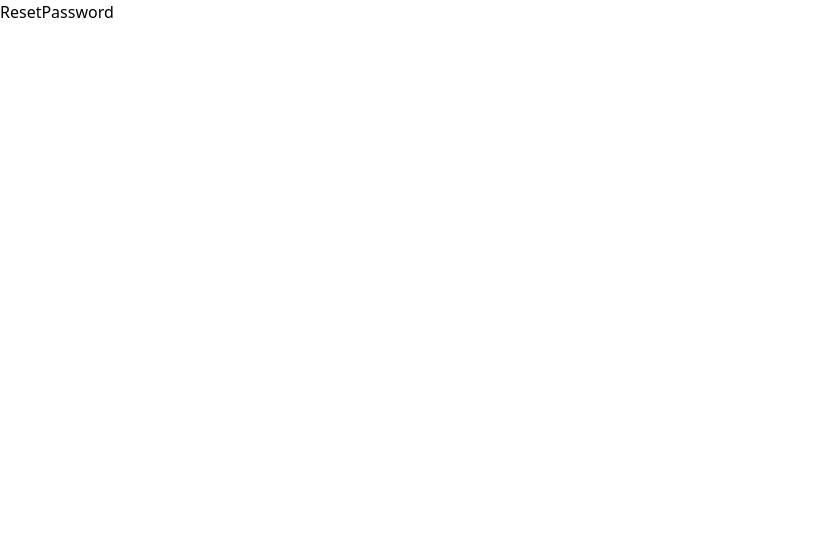
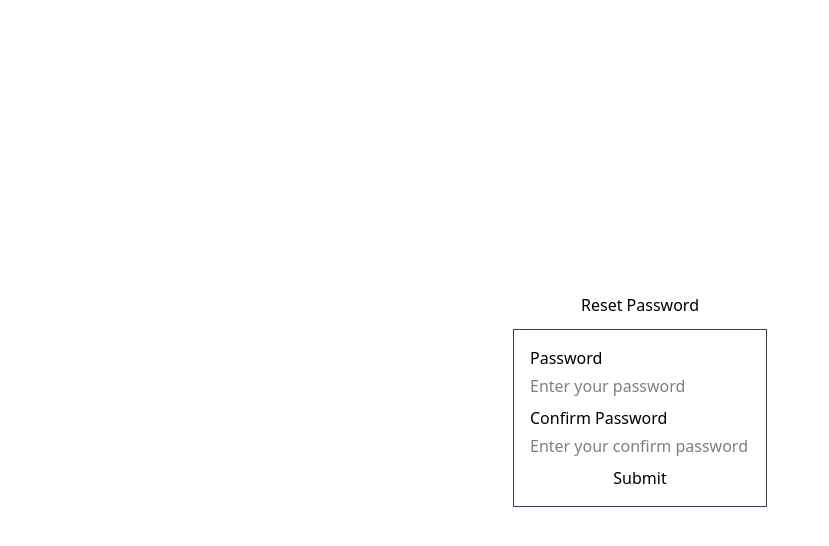
Before and after one commit to bishaldsrija08/Ecom_Frontend, a React (Vite) app: page /reset-password in a window 1280 px wide. Shown: the top 546 px of the page, without its empty margins (0-829 px from the left). Built offline with nearby package versions, Linux system fonts and the light colour scheme.

Commit message:
UI of auth done

```diff
--- a/src/components/TextField.jsx
+++ b/src/components/TextField.jsx
@@ -5,6 +5,7 @@ const TextField = ({
   label,
   placeholder = "placeholder",
   type = "text",
+  required = false
 }) => {
   return (
     <div className="flex flex-col gap-1">
--- a/src/pages/auth/ForgotPassword.jsx
+++ b/src/pages/auth/ForgotPassword.jsx
@@ -5,21 +5,20 @@ const ForgotPassword = () => {
     const [email, setEmail] = useState("");
     const handleSubmit = (e) => {
         e.preventDefault();
+        console.log(email)
     };
     return (
-        <div>
+        <div className="min-h-screen flex flex-col gap-3 justify-center items-center">
             <p>Forgot Password</p>
 
-            <form onSubmit={handleSubmit}>
+            <form onSubmit={handleSubmit} className="border p-2">
                 <TextField
                     type="email"
                     id={"email"}
                     label={"Email"}
-                    onChange={(e) => {
-                        setEmail(e.target.value);
-                    }}
+                    placeholder="Enter your registered Email"
+                    onChange={(e) => setEmail(e.target.value)}
                     value={email}
-                    plachoder="Email"
                 />
                 <button type="submit">Submit</button>
             </form>
--- a/src/pages/auth/Register.jsx
+++ b/src/pages/auth/Register.jsx
@@ -3,11 +3,17 @@ import TextField from "../../components/TextField";
 
 const Register = () => {
     const [email, setEmail] = useState("")
+    const [username, setUsername] = useState("")
+    const [password, setPassword] = useState("")
+    const [confirmPassword, setConfirmPassword] = useState("")
+    const [phone, setPhone] = useState("")
 
     const handleSubmit = (e) => {
         e.preventDefault();
+        console.log(email, username, password, confirmPassword, phone)
 
     };
+
     return (
         <div className="min-h-screen flex flex-col gap-3 justify-center items-center">
             <p>Register</p>
@@ -18,18 +24,21 @@ const Register = () => {
                     label={"Email"}
                     type="email"
                     value={email}
+                    placeholder={"Enter your email"}
                     onChange={(e) => setEmail(e.target.value)}
                 />
                 <TextField
                     id={"username"}
                     label={"Username"}
                     value={username}
+                    placeholder={"Enter your username"}
                     onChange={(e) => setUsername(e.target.value)}
                 />
                 <TextField
                     id={"phone"}
                     label={"Phone Number"}
                     value={phone}
+                    placeholder={"Enter your Phone Number"}
                     onChange={(e) => setPhone(e.target.value)}
                 />
                 <TextField
--- a/src/pages/auth/ResetPassword.jsx
+++ b/src/pages/auth/ResetPassword.jsx
@@ -1,9 +1,44 @@
-import React from 'react'
+import { useState } from "react";
+import TextField from "../../components/TextField";
 
 const ResetPassword = () => {
-  return (
-    <div>ResetPassword</div>
-  )
-}
+    const [password, setPassword] = useState("");
+    const [confirmPassword, setConfirmPassword] = useState("");
 
-export default ResetPassword
+    const handleSubmit = (e) => {
+        e.preventDefault();
+    };
+    return (
+        <>
+            <div className="h-screen flex flex-col gap-3 justify-center items-center">
+                <p>Reset Password</p>
+                <form
+                    onSubmit={handleSubmit}
+                    className="flex flex-col p-4 gap-2 border border-gray-700"
+                >
+
+                    <TextField
+                        id={"password"}
+                        label={"Password"}
+                        value={password}
+                        placeholder="Enter your password"
+                        type="password"
+                        onChange={(e) => setPassword(e.target.value)}
+                    />
+                    <TextField
+                        id={"confirmPassword"}
+                        label={"Confirm Password"}
+                        value={confirmPassword}
+                        placeholder={"Enter your confirm password"}
+                        type={"password"}
+                        required={"true"}
+                        onChange={(e) => setConfirmPassword(e.target.value)}
+                    />
+                    <button type="submit">Submit</button>
+                </form>
+            </div>
+        </>
+    );
+};
+
+export default ResetPassword;
--- a/src/pages/auth/VerifyOtp.jsx
+++ b/src/pages/auth/VerifyOtp.jsx
@@ -1,7 +1,29 @@
-import React from "react";
+import React, { useState } from "react";
+import TextField from "../../components/TextField";
 
 const VerifyOtp = () => {
-  return <div>VerifyOtp</div>;
+    const [otp, setOtp] = useState("");
+    const handleSubmit = (e) => {
+        e.preventDefault();
+        console.log(otp)
+    };
+    return (
+        <div className="min-h-screen flex flex-col gap-3 justify-center items-center">
+            <p>Verify Otp</p>
+
+            <form onSubmit={handleSubmit} className="border p-2">
+                <TextField
+                    type="text"
+                    id={"otp"}
+                    label={"OTP"}
+                    placeholder={"Enter your OTP"}
+                    onChange= {(e)=>{setOtp(e.target.value)}}
+                    value={otp}
+                />
+                <button type="submit">Submit</button>
+            </form>
+        </div>
+    );
 };
 
 export default VerifyOtp;
```
